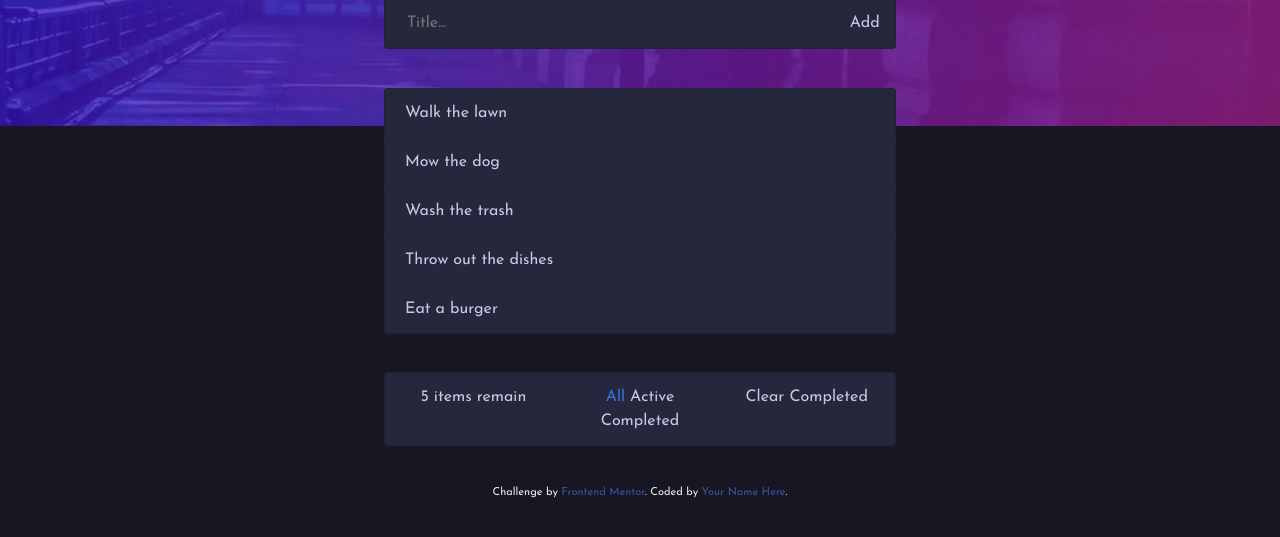
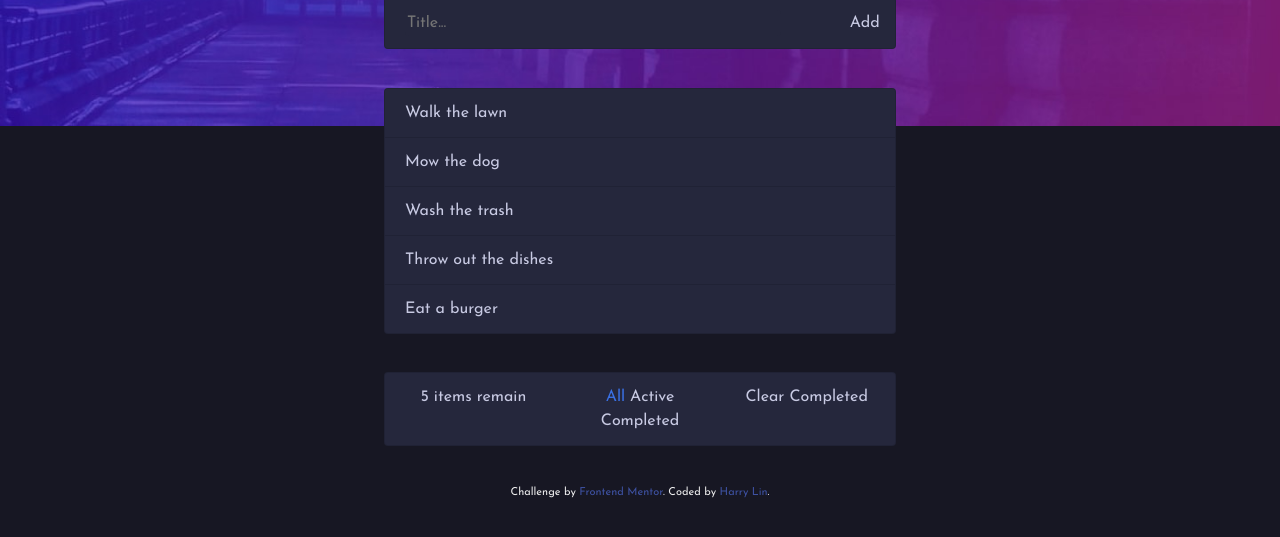
Before and after one commit to HarryLin349/To-do-list, a plain HTML site: page index.html in a window 1280 px wide. Shown: the part 141-678 px from the top of the page. Drawn offline with nearby package versions, Linux system fonts and the light colour scheme.

Commit message:
Update index.html

```diff
--- a/index.html
+++ b/index.html
@@ -83,13 +83,12 @@
           </div>
         </li>
       </ul>
-
     </div>
   </div>
 
   <div class="attribution">
     Challenge by <a href="https://www.frontendmentor.io?ref=challenge" target="_blank">Frontend Mentor</a>.
-    Coded by <a href="#">Your Name Here</a>.
+    Coded by <a href="https://github.com/Olumas">Harry Lin</a>.
   </div>
 
   <!--JQUERY + SCRIPTS -->
```
